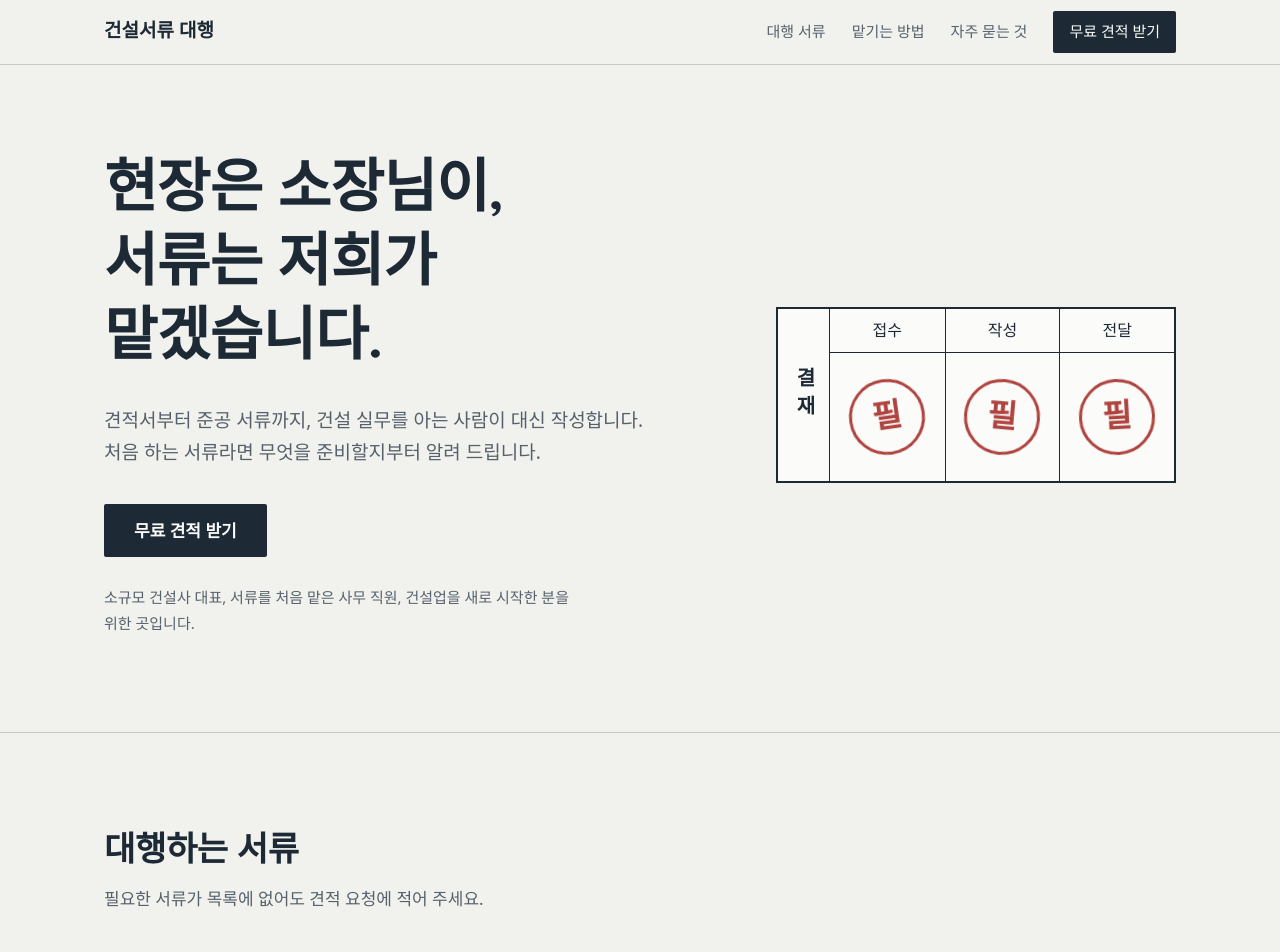
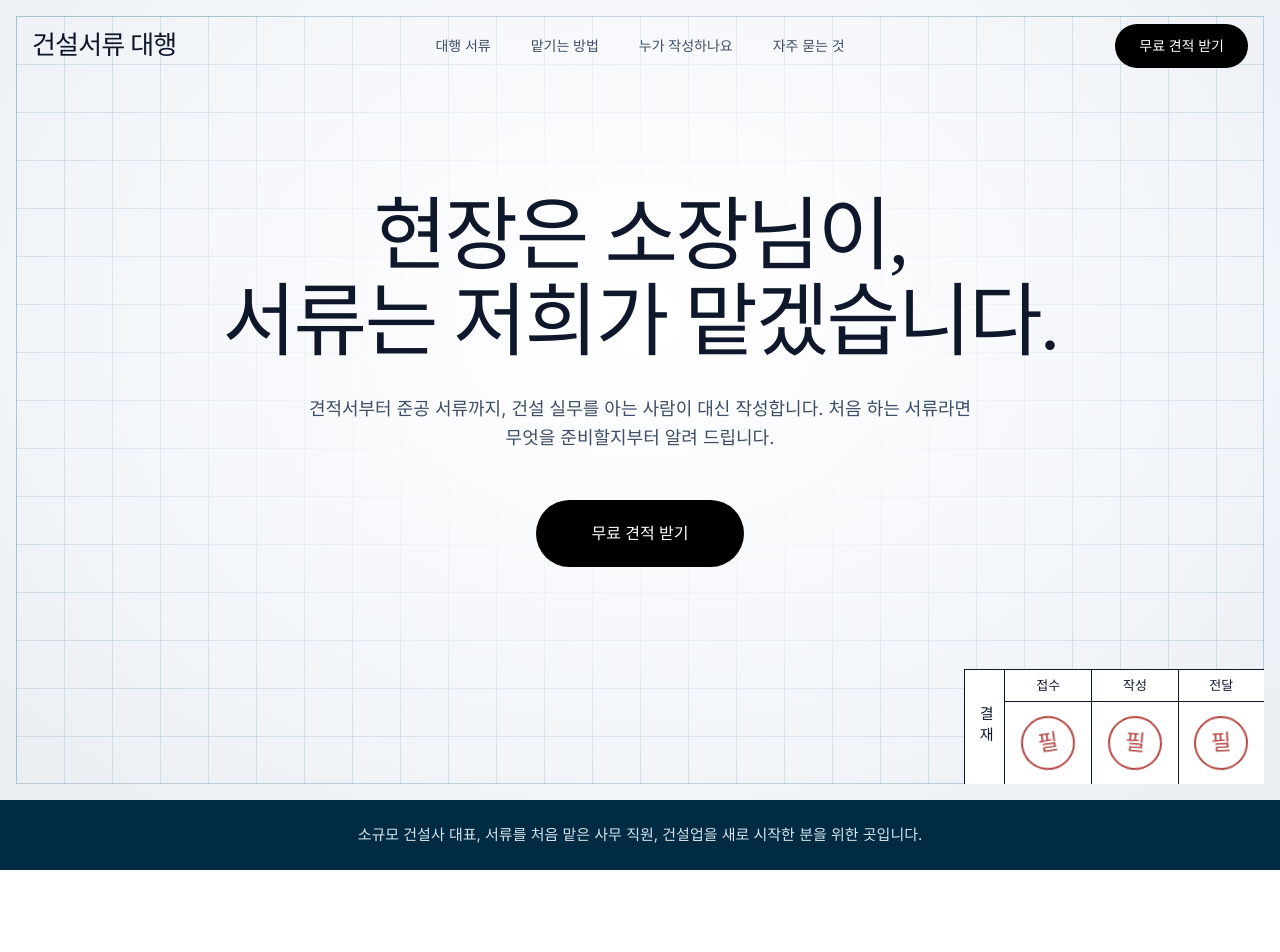
Before and after one commit to kenshin720503-cmd/construction-docs-site, a plain HTML site: page index.html in a window 1280 px wide. Shown: the top 952 px of the page. Drawn offline with Linux system fonts and the light colour scheme; a web font is replaced by a local one.

Commit message:
첫 화면을 도면 시트 컨셉의 에디토리얼 디자인으로 변경
Co-Authored-By: Claude Opus 5.5 <noreply@anthropic.com>

```diff
--- a/assets/style.css
+++ b/assets/style.css
@@ -1,171 +1,208 @@
 :root {
-  --paper: #f1f2ee;
-  --paper-2: #e6e8e3;
-  --ink: #1d2a36;
-  --graphite: #56616b;
-  --rule: #c5cac3;
+  --ink: #0f172a;
+  --muted: hsl(215 25% 32%);
+  --black: #000;
+  --white: #fff;
+  --sheet: #f4f7fa;
+  --sheet-2: #e9eef3;
+  --line: hsl(205 40% 70% / .35);
+  --rule: #cdd5de;
+  --navy: hsl(201 100% 13%);
   --seal: #a8322d;
-  --white: #fbfbf9;
-  --serif: "Nanum Myeongjo", "Batang", serif;
-  --sans: "IBM Plex Sans KR", "Malgun Gothic", system-ui, sans-serif;
+  --serif: "Noto Serif KR", "Batang", serif;
+  --sans: "Inter", "IBM Plex Sans KR", "Malgun Gothic", system-ui, sans-serif;
 }
 
 *, *::before, *::after { box-sizing: border-box; }
 html { scroll-behavior: smooth; }
 body {
   margin: 0;
-  background: var(--paper);
+  background: var(--white);
   color: var(--ink);
   font: 400 17px/1.7 var(--sans);
   word-break: keep-all;
   overflow-wrap: break-word;
 }
-h1, h2 { font-family: var(--serif); font-weight: 800; margin: 0; letter-spacing: -0.01em; }
-h2 { font-size: clamp(26px, 3.2vw, 34px); line-height: 1.3; }
+h1, h2 { font-family: var(--serif); font-weight: 400; margin: 0; }
+h2 { font-size: clamp(30px, 3.6vw, 44px); line-height: 1.15; letter-spacing: -1.2px; }
 p { margin: 0; }
 a { color: inherit; }
 :focus-visible { outline: 3px solid var(--seal); outline-offset: 3px; }
 
-.wrap { max-width: 1120px; margin: 0 auto; padding: 0 24px; }
-.skip { position: absolute; left: -999px; top: 8px; background: var(--ink); color: var(--white); padding: 8px 14px; z-index: 10; }
+.wrap { max-width: 1120px; margin: 0 auto; padding: 0 32px; }
+.skip { position: absolute; left: -999px; top: 8px; background: var(--black); color: var(--white); padding: 8px 14px; z-index: 20; }
 .skip:focus { left: 8px; }
 
-/* header */
-.top { border-bottom: 1px solid var(--rule); background: var(--paper); position: sticky; top: 0; z-index: 5; }
-.top-in { display: flex; align-items: center; justify-content: space-between; height: 64px; gap: 16px; }
-.brand { font-family: var(--serif); font-weight: 800; font-size: 19px; text-decoration: none; }
-.top nav { display: flex; align-items: center; gap: 26px; font-size: 15px; }
-.top nav a { text-decoration: none; color: var(--graphite); }
-.top nav a:hover { color: var(--ink); }
-.top nav .nav-cta { color: var(--white); background: var(--ink); padding: 8px 16px; border-radius: 2px; }
-.top nav .nav-cta:hover { color: var(--white); background: #2b3c4c; }
+/* pill button */
+.pill {
+  display: inline-block; border: 0; cursor: pointer; text-decoration: none;
+  background: var(--black); color: var(--white);
+  border-radius: 9999px; font-family: var(--sans); font-weight: 500;
+  transition: transform .2s ease-in-out;
+}
+.pill:hover { transform: scale(1.03); }
+.pill-sm { padding: 10px 24px; font-size: 14px; }
+.pill-lg { padding: 20px 56px; font-size: 16px; }
 
-/* buttons */
-.btn {
-  display: inline-block; border: 0; cursor: pointer;
-  background: var(--ink); color: var(--white);
-  font: 600 17px/1 var(--sans);
-  padding: 18px 30px; border-radius: 2px; text-decoration: none;
+/* nav: 3 columns */
+.top { position: absolute; inset: 0 0 auto 0; z-index: 10; }
+.top-in {
+  max-width: 1280px; margin: 0 auto; padding: 24px 32px;
+  display: grid; grid-template-columns: 1fr auto 1fr; align-items: center; gap: 24px;
 }
-.btn:hover { background: #2b3c4c; }
+.brand { font-family: var(--serif); font-size: 26px; letter-spacing: -0.8px; text-decoration: none; }
+.links { display: flex; gap: 40px; font-size: 14px; font-weight: 500; }
+.links a { text-decoration: none; color: var(--muted); }
+.links a:hover { color: var(--ink); }
+.top .pill { justify-self: end; }
 
-/* hero */
-.hero { padding: 88px 0 96px; border-bottom: 1px solid var(--rule); }
-.hero-in { display: grid; grid-template-columns: 1.25fr 1fr; gap: 64px; align-items: center; }
-.hero h1 { font-size: clamp(34px, 5vw, 58px); line-height: 1.28; }
-.lead { margin: 28px 0 36px; font-size: 19px; color: var(--graphite); max-width: 34em; }
-.for { margin-top: 28px; font-size: 15px; color: var(--graphite); max-width: 32em; }
+/* hero: a drawing sheet */
+.hero {
+  position: relative; min-height: 100vh; min-height: 100svh;
+  display: flex; align-items: center; justify-content: center;
+  padding: 120px 32px 160px; overflow: hidden;
+  background: radial-gradient(ellipse at 50% 40%, var(--white) 0%, var(--sheet) 55%, var(--sheet-2) 100%);
+}
+.sheet {
+  position: absolute; inset: 16px; pointer-events: none;
+  border: 1px solid hsl(205 30% 60% / .45);
+  background-image:
+    linear-gradient(var(--line) 1px, transparent 1px),
+    linear-gradient(90deg, var(--line) 1px, transparent 1px);
+  background-size: 48px 48px;
+  background-position: -1px -1px;
+  mask-image: radial-gradient(ellipse at 50% 45%, transparent 0%, transparent 28%, #000 75%);
+  -webkit-mask-image: radial-gradient(ellipse at 50% 45%, transparent 0%, transparent 28%, #000 75%);
+}
+.hero-in { position: relative; max-width: 1280px; text-align: center; display: flex; flex-direction: column; align-items: center; }
+.hero h1 {
+  font-size: 80px; line-height: 1.08; letter-spacing: -2.46px; color: var(--ink);
+}
+.hero h1 em { font-style: normal; color: var(--ink); }
+.lead { max-width: 670px; margin-top: 28px; font-size: 18px; line-height: 1.625; color: var(--muted); }
+.hero .pill-lg { margin-top: 48px; }
 
-/* approval box — the one bold element */
+.rise { opacity: 0; animation: fade-rise .8s ease-out forwards; animation-delay: var(--delay, 0s); }
+@keyframes fade-rise {
+  from { opacity: 0; transform: translateY(24px); }
+  to { opacity: 1; transform: translateY(0); }
+}
+
+/* title block in the sheet corner */
 .approval {
-  margin: 0; justify-self: end;
-  display: grid; grid-template-columns: 52px 1fr;
-  border: 2px solid var(--ink); background: var(--white);
-  width: min(100%, 400px);
+  position: absolute; right: 16px; bottom: 16px; margin: 0;
+  display: grid; grid-template-columns: 40px 1fr;
+  border-top: 1px solid var(--ink); border-left: 1px solid var(--ink);
+  background: var(--white); width: 300px;
 }
 .approval figcaption {
   writing-mode: vertical-rl; text-orientation: upright;
-  display: grid; place-items: center;
-  border-right: 1px solid var(--ink);
-  font-family: var(--serif); font-weight: 800; font-size: 20px; letter-spacing: 0.4em;
+  display: grid; place-items: center; border-right: 1px solid var(--ink);
+  font-family: var(--serif); font-size: 15px; letter-spacing: .4em;
 }
 .cells { display: grid; grid-template-columns: repeat(3, 1fr); }
-.cell { display: grid; grid-template-rows: 44px 1fr; border-left: 1px solid var(--ink); }
+.cell { display: grid; grid-template-rows: 32px 1fr; border-left: 1px solid var(--ink); }
 .cell:first-child { border-left: 0; }
-.role { display: grid; place-items: center; border-bottom: 1px solid var(--ink); font-weight: 500; font-size: 16px; }
+.role { display: grid; place-items: center; border-bottom: 1px solid var(--ink); font-size: 13px; font-weight: 500; }
 .seal {
-  justify-self: center; align-self: center; margin: 26px 0;
-  width: 76px; height: 76px; border-radius: 50%;
-  border: 3px solid var(--seal); color: var(--seal);
+  justify-self: center; align-self: center; margin: 14px 0;
+  width: 54px; height: 54px; border-radius: 50%;
+  border: 2.5px solid var(--seal); color: var(--seal);
   display: grid; place-items: center;
-  font-family: var(--serif); font-weight: 800; font-size: 32px;
-  transform: rotate(-8deg);
-  opacity: 0.92;
-  animation: stamp 420ms cubic-bezier(.2,.9,.3,1.3) both;
-  animation-delay: calc(500ms + var(--d) * 380ms);
+  font-family: var(--serif); font-weight: 500; font-size: 22px;
+  rotate: -8deg; opacity: 0;
+  animation: stamp .42s cubic-bezier(.2,.9,.3,1.3) forwards;
+  animation-delay: calc(1.3s + var(--d) * .35s);
 }
-.cell:nth-child(2) .seal { transform: rotate(5deg); }
-.cell:nth-child(3) .seal { transform: rotate(-3deg); }
+.cell:nth-child(2) .seal { rotate: 5deg; }
+.cell:nth-child(3) .seal { rotate: -3deg; }
 @keyframes stamp {
   0% { opacity: 0; scale: 1.7; }
-  60% { opacity: 1; scale: 0.94; }
-  100% { opacity: 0.92; scale: 1; }
+  60% { opacity: 1; scale: .94; }
+  100% { opacity: .9; scale: 1; }
 }
 
+.for-band { background: var(--navy); color: hsl(201 30% 88%); text-align: center; padding: 22px 32px; font-size: 15px; }
+
 /* sections */
-.block { padding: 96px 0; }
-.block .sub { margin-top: 12px; color: var(--graphite); }
+.block { padding: 112px 0; }
+.block .sub { margin-top: 14px; color: var(--muted); }
 .block-ink { background: var(--ink); color: var(--white); }
 .block-rule { border-top: 1px solid var(--rule); }
 
-.doclist { margin: 44px 0 0; border-top: 2px solid var(--ink); }
-.doclist > div {
-  display: grid; grid-template-columns: 240px 1fr; gap: 24px;
-  padding: 20px 0; border-bottom: 1px solid var(--rule);
-}
-.doclist dt { font-weight: 600; font-size: 18px; }
-.doclist dd { margin: 0; color: var(--graphite); }
+.doclist { margin: 48px 0 0; border-top: 1px solid var(--ink); }
+.doclist > div { display: grid; grid-template-columns: 240px 1fr; gap: 24px; padding: 22px 0; border-bottom: 1px solid var(--rule); }
+.doclist dt { font-weight: 500; font-size: 18px; }
+.doclist dd { margin: 0; color: var(--muted); }
 
-.steps { list-style: none; counter-reset: s; margin: 48px 0 0; padding: 0; display: grid; grid-template-columns: repeat(4, 1fr); gap: 0; }
-.steps li { counter-increment: s; padding: 0 28px 0 0; border-top: 1px solid rgba(251,251,249,.35); padding-top: 22px; }
-.steps li::before { content: counter(s); display: block; font-family: var(--serif); font-weight: 800; font-size: 30px; margin-bottom: 12px; color: #cfd5da; }
-.steps strong { display: block; font-size: 18px; font-weight: 600; margin-bottom: 8px; }
-.steps span { color: #c3cbd2; font-size: 16px; }
+.steps { list-style: none; counter-reset: s; margin: 56px 0 0; padding: 0; display: grid; grid-template-columns: repeat(4, 1fr); }
+.steps li { counter-increment: s; padding: 24px 28px 0 0; border-top: 1px solid rgba(255,255,255,.28); }
+.steps li::before { content: counter(s); display: block; font-family: var(--serif); font-size: 40px; line-height: 1; margin-bottom: 18px; color: #cbd5e1; }
+.steps strong { display: block; font-size: 18px; font-weight: 500; margin-bottom: 8px; }
+.steps span { color: #b4c0ce; font-size: 16px; }
 
 .who { display: grid; grid-template-columns: 1fr 1.4fr; gap: 64px; }
 .who-body p { font-size: 18px; max-width: 34em; }
 .proof { list-style: none; margin: 28px 0 0; padding: 0; display: flex; flex-wrap: wrap; gap: 10px; }
-.proof li { border: 1px solid var(--ink); padding: 8px 14px; font-size: 15px; font-weight: 500; }
+.proof li { border: 1px solid var(--ink); border-radius: 9999px; padding: 8px 18px; font-size: 14px; font-weight: 500; }
 
-.faq { margin-top: 36px; max-width: 760px; border-top: 2px solid var(--ink); }
+.faq { margin-top: 40px; max-width: 760px; border-top: 1px solid var(--ink); }
 .faq details { border-bottom: 1px solid var(--rule); }
-.faq summary { cursor: pointer; list-style: none; padding: 20px 40px 20px 0; font-weight: 600; font-size: 18px; position: relative; }
+.faq summary { cursor: pointer; list-style: none; padding: 22px 40px 22px 0; font-weight: 500; font-size: 18px; position: relative; }
 .faq summary::-webkit-details-marker { display: none; }
-.faq summary::after { content: "+"; position: absolute; right: 4px; top: 16px; font-size: 24px; font-weight: 400; color: var(--graphite); }
+.faq summary::after { content: "+"; position: absolute; right: 4px; top: 18px; font-size: 24px; color: var(--muted); }
 .faq details[open] summary::after { content: "−"; }
-.faq details p { padding: 0 0 22px; color: var(--graphite); max-width: 40em; }
+.faq details p { padding: 0 0 24px; color: var(--muted); max-width: 40em; }
 
 /* quote form */
-.quote { background: var(--paper-2); }
+.quote { background: var(--sheet); }
 .quote-in { display: grid; grid-template-columns: 1fr 1.2fr; gap: 64px; align-items: start; }
-#quote-form { background: var(--white); border: 2px solid var(--ink); padding: 36px; display: grid; gap: 20px; }
-#quote-form label { display: grid; gap: 8px; font-weight: 500; font-size: 16px; }
+#quote-form { background: var(--white); border: 1px solid var(--rule); border-radius: 24px; padding: 40px; display: grid; gap: 20px; }
+#quote-form label { display: grid; gap: 8px; font-weight: 500; font-size: 15px; }
 #quote-form input, #quote-form select {
   font: 400 17px/1.4 var(--sans); color: var(--ink);
-  padding: 13px 14px; border: 1px solid #9aa29c; border-radius: 2px; background: var(--white);
-  width: 100%;
+  padding: 14px 16px; border: 1px solid #b6c0cc; border-radius: 12px; background: var(--white); width: 100%;
 }
 #quote-form input:focus, #quote-form select:focus { border-color: var(--ink); }
-#quote-form .consent { grid-template-columns: 22px 1fr; align-items: start; font-weight: 400; font-size: 15px; color: var(--graphite); }
-#quote-form .consent input { width: 20px; height: 20px; margin-top: 3px; padding: 0; accent-color: var(--ink); }
-#quote-form .btn { width: 100%; }
-#quote-form .btn[disabled] { opacity: .6; cursor: wait; }
+#quote-form .consent { grid-template-columns: 22px 1fr; align-items: start; font-weight: 400; font-size: 14px; color: var(--muted); }
+#quote-form .consent input { width: 20px; height: 20px; margin-top: 2px; padding: 0; accent-color: var(--black); }
+#quote-form .pill { width: 100%; padding-left: 0; padding-right: 0; }
+#quote-form .pill[disabled] { opacity: .6; cursor: wait; transform: none; }
 .trap { position: absolute; left: -9999px; width: 1px; height: 1px; overflow: hidden; }
 .form-msg { min-height: 1.5em; font-size: 16px; }
 .form-msg.ok { color: var(--ink); font-weight: 600; }
 .form-msg.err { color: var(--seal); }
 
-.foot { border-top: 1px solid var(--rule); padding: 36px 0 48px; font-size: 14px; color: var(--graphite); }
+.foot { border-top: 1px solid var(--rule); padding: 36px 0 48px; font-size: 14px; color: var(--muted); }
 
 /* responsive */
-@media (max-width: 900px) {
-  .hero { padding: 56px 0 64px; }
-  .hero-in, .who, .quote-in { grid-template-columns: 1fr; gap: 40px; }
-  .approval { justify-self: start; }
-  .steps { grid-template-columns: 1fr 1fr; row-gap: 32px; }
-  .top nav a:not(.nav-cta) { display: none; }
+@media (max-width: 960px) {
+  .links { display: none; }
+  .top-in { grid-template-columns: 1fr auto; }
+  .who, .quote-in { grid-template-columns: 1fr; gap: 40px; }
+  .steps { grid-template-columns: 1fr 1fr; row-gap: 36px; }
+  .hero h1 { font-size: 60px; letter-spacing: -2px; }
 }
-@media (max-width: 560px) {
+@media (max-width: 600px) {
   body { font-size: 16px; }
   .wrap { padding: 0 16px; }
-  .block { padding: 64px 0; }
+  .top-in { padding: 16px; }
+  .brand { font-size: 21px; }
+  .hero { padding: 104px 16px 200px; }
+  .hero h1 { font-size: 40px; line-height: 1.15; letter-spacing: -1.4px; }
+  .lead { font-size: 16px; }
+  .hero .pill-lg { margin-top: 36px; padding: 18px 44px; }
+  .sheet { inset: 8px; background-size: 32px 32px; }
+  .approval { right: 8px; bottom: 8px; width: 240px; }
+  .seal { width: 44px; height: 44px; font-size: 18px; margin: 10px 0; }
+  .block { padding: 72px 0; }
   .doclist > div { grid-template-columns: 1fr; gap: 4px; }
   .steps { grid-template-columns: 1fr; }
-  #quote-form { padding: 24px 18px; }
-  .seal { width: 64px; height: 64px; font-size: 27px; margin: 20px 0; }
-  .approval { grid-template-columns: 44px 1fr; }
+  #quote-form { padding: 24px 18px; border-radius: 18px; }
 }
 @media (prefers-reduced-motion: reduce) {
   html { scroll-behavior: auto; }
-  .seal { animation: none; }
+  .rise, .seal { animation: none; opacity: 1; }
+  .seal { opacity: .9; }
+  .pill { transition: none; }
 }
--- a/index.html
+++ b/index.html
@@ -8,32 +8,32 @@
   <meta name="description" content="소규모 건설회사와 건설 초보자를 위해 견적서·내역서, 인허가·신고, 준공·기성, 입찰·면허, 위험성평가, 공사사진대지 서류를 대신 작성합니다.">
   <link rel="preconnect" href="https://fonts.googleapis.com">
   <link rel="preconnect" href="https://fonts.gstatic.com" crossorigin>
-  <link href="https://fonts.googleapis.com/css2?family=IBM+Plex+Sans+KR:wght@400;500;600&family=Nanum+Myeongjo:wght@700;800&display=swap" rel="stylesheet">
+  <link href="https://fonts.googleapis.com/css2?family=Inter:wght@400;500;600&family=IBM+Plex+Sans+KR:wght@400;500;600&family=Noto+Serif+KR:wght@400;500&display=swap" rel="stylesheet">
   <link rel="stylesheet" href="/assets/style.css">
 </head>
 <body>
   <a class="skip" href="#quote">견적 요청으로 바로 가기</a>
 
   <header class="top">
-    <div class="wrap top-in">
+    <div class="top-in">
       <a class="brand" href="/">건설서류 대행</a>
-      <nav aria-label="주요 메뉴">
+      <nav class="links" aria-label="주요 메뉴">
         <a href="#docs">대행 서류</a>
         <a href="#how">맡기는 방법</a>
+        <a href="#who">누가 작성하나요</a>
         <a href="#faq">자주 묻는 것</a>
-        <a class="nav-cta" href="#quote">무료 견적 받기</a>
       </nav>
+      <a class="pill pill-sm" href="#quote">무료 견적 받기</a>
     </div>
   </header>
 
   <main>
     <section class="hero">
-      <div class="wrap hero-in">
-        <div class="hero-text">
-          <h1>현장은 소장님이,<br>서류는 저희가 맡겠습니다.</h1>
-          <p class="lead">견적서부터 준공 서류까지, 건설 실무를 아는 사람이 대신 작성합니다. 처음 하는 서류라면 무엇을 준비할지부터 알려 드립니다.</p>
-          <a class="btn" href="#quote">무료 견적 받기</a>
-          <p class="for">소규모 건설사 대표, 서류를 처음 맡은 사무 직원, 건설업을 새로 시작한 분을 위한 곳입니다.</p>
+      <div class="sheet" aria-hidden="true"></div>
+      <div class="hero-in">
+        <h1 class="rise">현장은 소장님이,<br><em>서류는 저희가</em> 맡겠습니다.</h1>
+        <p class="lead rise" style="--delay:.2s">견적서부터 준공 서류까지, 건설 실무를 아는 사람이 대신 작성합니다. 처음 하는 서류라면 무엇을 준비할지부터 알려 드립니다.</p>
+        <a class="pill pill-lg rise" style="--delay:.4s" href="#quote">무료 견적 받기</a>
       </div>
 
       <figure class="approval" aria-label="결재란: 접수, 작성, 전달이 모두 완료된 모습">
@@ -44,7 +44,10 @@
           <div class="cell"><span class="role">전달</span><span class="seal" style="--d:2">필</span></div>
         </div>
       </figure>
-      </div>
+    </section>
+
+    <section class="for-band">
+      <p>소규모 건설사 대표, 서류를 처음 맡은 사무 직원, 건설업을 새로 시작한 분을 위한 곳입니다.</p>
     </section>
 
     <section id="docs" class="block">
@@ -75,7 +78,7 @@
       </div>
     </section>
 
-    <section class="block">
+    <section id="who" class="block">
       <div class="wrap who">
         <h2>누가 작성하나요</h2>
         <div class="who-body">
@@ -150,7 +153,7 @@
             <input type="checkbox" name="consent" required>
             <span>(필수) 견적 상담 연락을 위해 이름과 연락처를 수집하며, 상담이 끝나면 파기합니다.</span>
           </label>
-          <button class="btn" type="submit">무료 견적 받기</button>
+          <button class="pill pill-lg" type="submit">무료 견적 받기</button>
           <p class="form-msg" role="status" aria-live="polite"></p>
         </form>
       </div>
```
Lines whose indentation alone changed are shown as unchanged.
